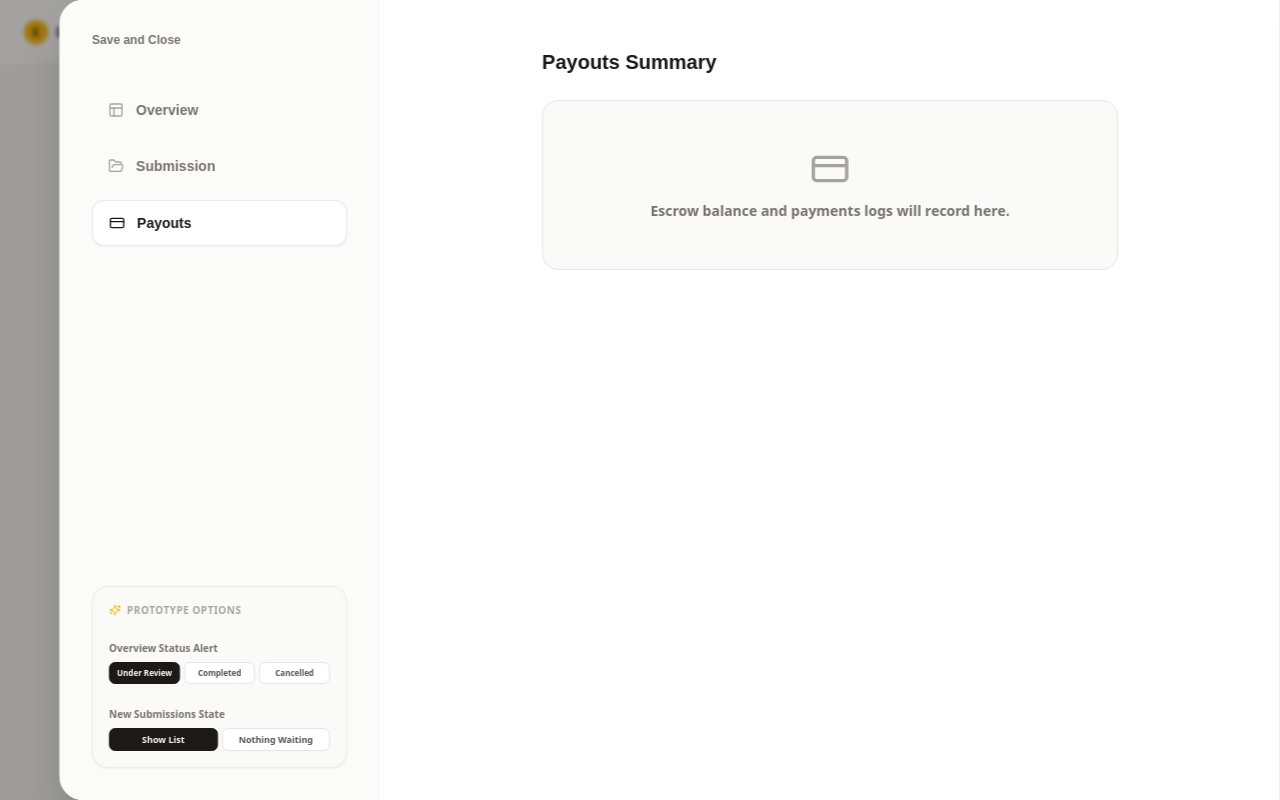
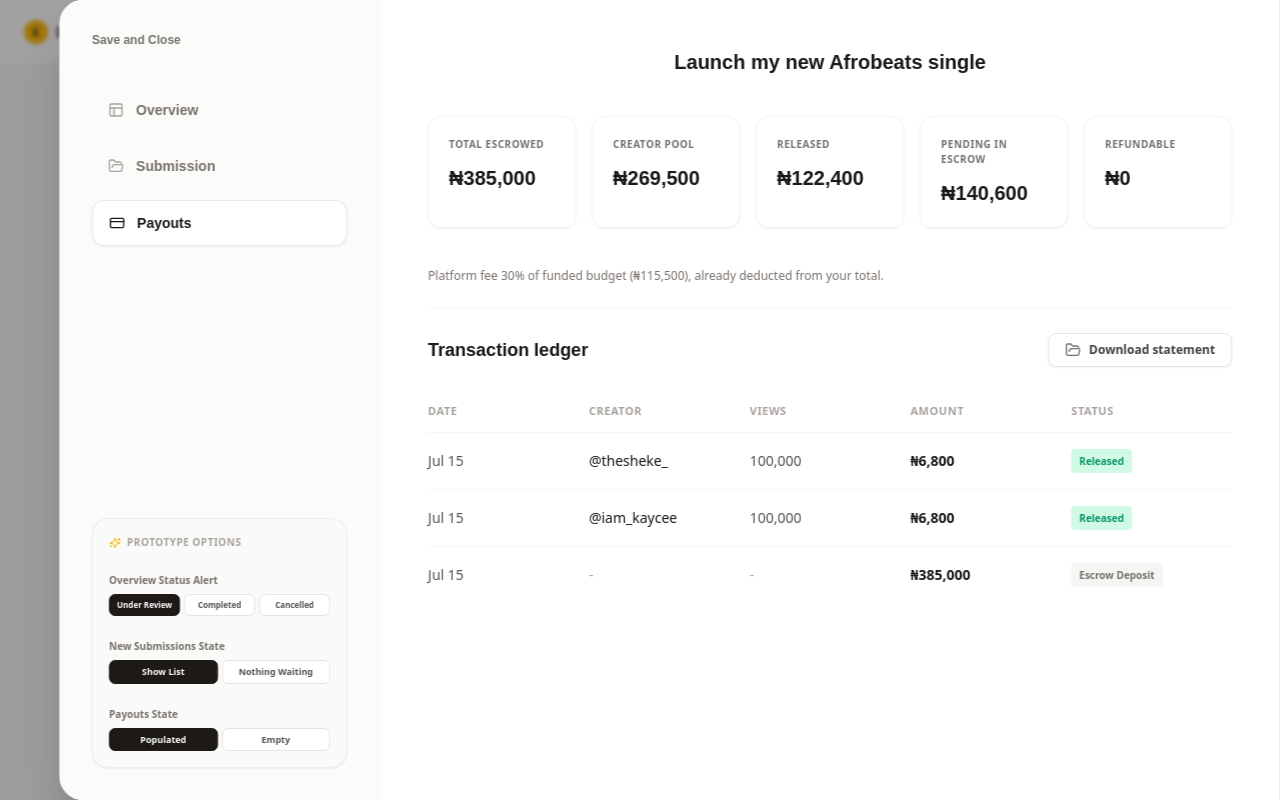
Before and after one commit to easilypromote-cell/EasilyPromote, a Next.js app in the folder Fontend/apps/brand/: page /campaign/1 in a window 1280 px wide. Both pictures are taken after a click on the button "Payouts". Built offline with nearby package versions, Linux system fonts and the light colour scheme; a web font is replaced by a local one.

Commit message:
feat: add CampaignDetails component and associated empty state illustration

```diff
--- a/Fontend/apps/brand/src/components/campaign-details.tsx
+++ b/Fontend/apps/brand/src/components/campaign-details.tsx
@@ -23,6 +23,7 @@ import { cn } from "@ep/ui/lib/utils";
 import illustration1 from "@ep/ui/assets/illustrations/illustration1.svg"; // Yellow Mailbox
 import illustration3 from "@ep/ui/assets/illustrations/illustration3.svg"; // Mag glass observer
 import illustration4 from "@ep/ui/assets/illustrations/illustration4.svg"; // Creator at desk
+import illustration7 from "@ep/ui/assets/illustrations/illustration7.svg"; // Nothing to show yet
 
 interface CampaignDetailsProps {
   onClose: () => void;
@@ -32,6 +33,7 @@ type TabType = "Overview" | "Submission" | "Payouts";
 type SubTabType = "new" | "awaiting" | "posted" | "rejected";
 type StatusType = "under_review" | "completed" | "cancelled";
 type SubmissionsStateType = "has_items" | "empty";
+type PayoutsStateType = "populated" | "empty";
 type SocialPlatformType = "Tiktok" | "Instagram" | "X (Twitter)";
 
 // Clean Selfie video component mockup
@@ -69,6 +71,7 @@ export function CampaignDetails({ onClose }: CampaignDetailsProps) {
   // Interactive prototype preview controls (left sidebar)
   const [currentStatus, setCurrentStatus] = useState<StatusType>("under_review");
   const [submissionsState, setSubmissionsState] = useState<SubmissionsStateType>("has_items");
+  const [payoutsState, setPayoutsState] = useState<PayoutsStateType>("populated");
 
   // Platform statistics segmented controls state
   const [selectedPlatform1, setSelectedPlatform1] = useState<SocialPlatformType>("Tiktok");
@@ -158,6 +161,27 @@ export function CampaignDetails({ onClose }: CampaignDetailsProps) {
                   )}
                 >
                   {sb === "has_items" ? "Show List" : "Nothing Waiting"}
+                </button>
+              ))}
+            </div>
+          </div>
+
+          {/* Payouts list empty toggle */}
+          <div className="space-y-1">
+            <label className="text-[10px] font-bold text-stone-500">Payouts State</label>
+            <div className="grid grid-cols-2 gap-1">
+              {(["populated", "empty"] as PayoutsStateType[]).map((ps) => (
+                <button
+                  key={ps}
+                  onClick={() => setPayoutsState(ps)}
+                  className={cn(
+                    "text-[9px] py-1 border font-semibold rounded-md transition-colors capitalize",
+                    payoutsState === ps
+                      ? "bg-stone-900 border-stone-900 text-white"
+                      : "bg-white border-stone-200 text-stone-600 hover:bg-stone-50"
+                  )}
+                >
+                  {ps === "populated" ? "Populated" : "Empty"}
                 </button>
               ))}
             </div>
@@ -648,12 +672,100 @@ export function CampaignDetails({ onClose }: CampaignDetailsProps) {
 
         {/* ================= TAB 3: PAYOUTS ================= */}
         {activeTab === "Payouts" && (
-          <div className="max-w-xl mx-auto w-full space-y-6 pb-10">
-            <h3 className="font-rethink font-bold text-xl text-stone-900">Payouts Summary</h3>
-            <div className="bg-stone-50 border border-stone-200 rounded-2xl p-12 text-center text-stone-500">
-              <CreditCard className="w-10 h-10 mx-auto text-stone-400 mb-3" />
-              <p className="text-sm font-semibold">Escrow balance and payments logs will record here.</p>
+          <div className="max-w-4xl mx-auto w-full space-y-10 pb-10">
+            {/* Header Title */}
+            <div className="text-center">
+              <h2 className="font-rethink font-bold text-xl text-stone-900">Launch my new Afrobeats single</h2>
             </div>
+
+            {/* Stats Cards Row */}
+            <div className="grid grid-cols-5 gap-4">
+              <div className="bg-white border border-stone-100 shadow-sm rounded-xl p-5 space-y-3">
+                <span className="text-[10px] font-semibold text-stone-500 uppercase tracking-wider block">Total escrowed</span>
+                <span className="font-rethink font-bold text-xl text-stone-900 block">{payoutsState === "populated" ? "₦385,000" : "₦0"}</span>
+              </div>
+              <div className="bg-white border border-stone-100 shadow-sm rounded-xl p-5 space-y-3">
+                <span className="text-[10px] font-semibold text-stone-500 uppercase tracking-wider block">Creator pool</span>
+                <span className="font-rethink font-bold text-xl text-stone-900 block">{payoutsState === "populated" ? "₦269,500" : "₦0"}</span>
+              </div>
+              <div className="bg-white border border-stone-100 shadow-sm rounded-xl p-5 space-y-3">
+                <span className="text-[10px] font-semibold text-stone-500 uppercase tracking-wider block">Released</span>
+                <span className="font-rethink font-bold text-xl text-stone-900 block">{payoutsState === "populated" ? "₦122,400" : "₦0"}</span>
+              </div>
+              <div className="bg-white border border-stone-100 shadow-sm rounded-xl p-5 space-y-3">
+                <span className="text-[10px] font-semibold text-stone-500 uppercase tracking-wider block">Pending in escrow</span>
+                <span className="font-rethink font-bold text-xl text-stone-900 block">{payoutsState === "populated" ? "₦140,600" : "₦0"}</span>
+              </div>
+              <div className="bg-white border border-stone-100 shadow-sm rounded-xl p-5 space-y-3">
+                <span className="text-[10px] font-semibold text-stone-500 uppercase tracking-wider block">Refundable</span>
+                <span className="font-rethink font-bold text-xl text-stone-900 block">₦0</span>
+              </div>
+            </div>
+
+            {payoutsState === "populated" ? (
+              <div className="space-y-6">
+                <p className="text-xs text-stone-500">
+                  Platform fee 30% of funded budget (₦115,500), already deducted from your total.
+                </p>
+
+                {/* Ledger Header */}
+                <div className="flex items-center justify-between pt-6 border-t border-stone-100">
+                  <h3 className="font-rethink font-bold text-lg text-stone-900">Transaction ledger</h3>
+                  <button className="flex items-center gap-2 px-4 py-2 bg-white border border-stone-200 rounded-lg text-xs font-semibold text-stone-700 hover:bg-stone-50 shadow-sm transition-colors">
+                    <FolderOpen className="w-4 h-4 text-stone-500" />
+                    Download statement
+                  </button>
+                </div>
+
+                {/* Ledger Table */}
+                <div className="w-full text-left">
+                  <div className="grid grid-cols-5 py-3 border-b border-stone-100 text-[11px] font-bold text-stone-400 uppercase tracking-wider">
+                    <div>Date</div>
+                    <div>Creator</div>
+                    <div>Views</div>
+                    <div>Amount</div>
+                    <div>Status</div>
+                  </div>
+                  <div className="divide-y divide-stone-100">
+                    <div className="grid grid-cols-5 py-4 text-sm items-center">
+                      <div className="text-stone-600">Jul 15</div>
+                      <div className="text-stone-900 font-medium">@thesheke_</div>
+                      <div className="text-stone-600">100,000</div>
+                      <div className="text-stone-900 font-bold">₦6,800</div>
+                      <div>
+                        <span className="inline-flex px-2 py-0.5 rounded text-[10px] font-bold bg-[#D1FAE5] text-[#059669]">Released</span>
+                      </div>
+                    </div>
+                    <div className="grid grid-cols-5 py-4 text-sm items-center">
+                      <div className="text-stone-600">Jul 15</div>
+                      <div className="text-stone-900 font-medium">@iam_kaycee</div>
+                      <div className="text-stone-600">100,000</div>
+                      <div className="text-stone-900 font-bold">₦6,800</div>
+                      <div>
+                        <span className="inline-flex px-2 py-0.5 rounded text-[10px] font-bold bg-[#D1FAE5] text-[#059669]">Released</span>
+                      </div>
+                    </div>
+                    <div className="grid grid-cols-5 py-4 text-sm items-center">
+                      <div className="text-stone-600">Jul 15</div>
+                      <div className="text-stone-400 font-medium">-</div>
+                      <div className="text-stone-400">-</div>
+                      <div className="text-stone-900 font-bold">₦385,000</div>
+                      <div>
+                        <span className="inline-flex px-2 py-0.5 rounded text-[10px] font-bold bg-stone-100 text-stone-500">Escrow Deposit</span>
+                      </div>
+                    </div>
+                  </div>
+                </div>
+              </div>
+            ) : (
+              <div className="pt-16 pb-12 text-center flex flex-col items-center justify-center">
+                <Image src={illustration7} alt="Empty payouts" className="w-32 h-auto mb-6" />
+                <h3 className="font-rethink font-bold text-xl text-stone-900 mb-2">Nothing to show yet</h3>
+                <p className="text-sm text-stone-500 max-w-sm mx-auto">
+                  Your first transaction will appear here once slots start delivering.
+                </p>
+              </div>
+            )}
           </div>
         )}
       </div>
```
Also changed, not shown: Fontend/packages/ui/src/assets/illustrations/illustration7.svg (added).
